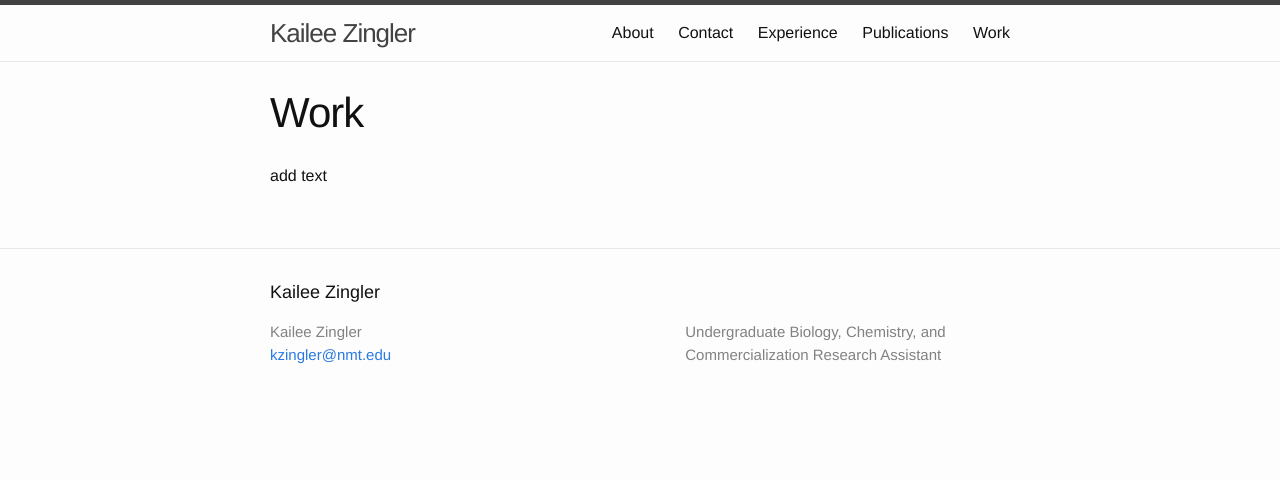
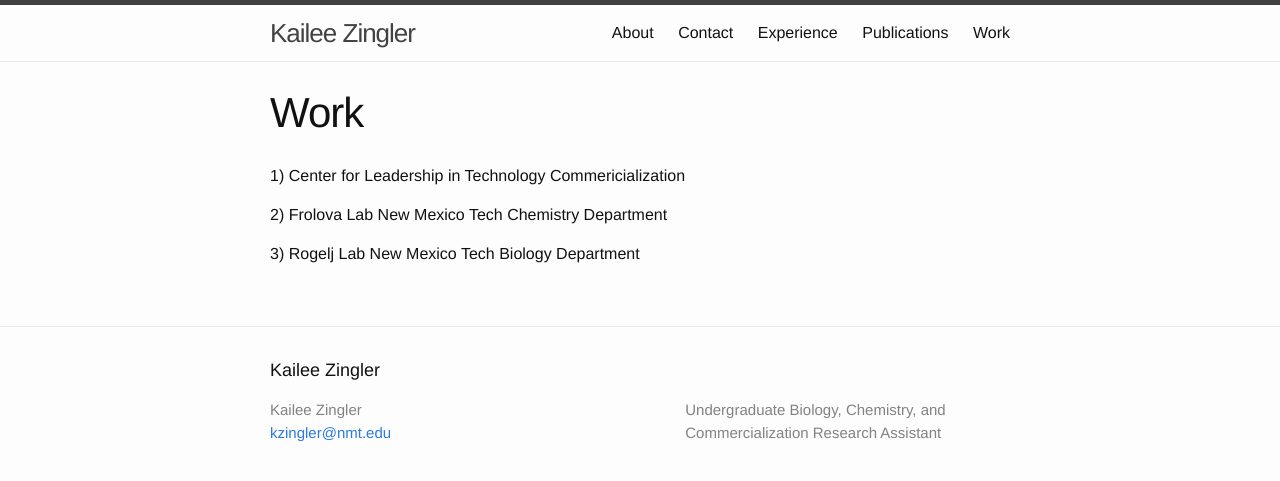
Before and after one commit to kzingler/kzingler.github.io, a Jekyll site: the page built from work.md, in a window 1280 px wide. Shown: the top 481 px of the page. Built offline with Jekyll 4.4.1, drawn with Linux system fonts in a browser that asks for light colours.

Commit message:
added basics

```diff
--- a/work.md
+++ b/work.md
@@ -4,4 +4,8 @@ title: Work
 permalink: /work/
 ---
 
-add text
+1) Center for Leadership in Technology Commericialization
+
+2) Frolova Lab New Mexico Tech Chemistry Department
+
+3) Rogelj Lab New Mexico Tech Biology Department
```
